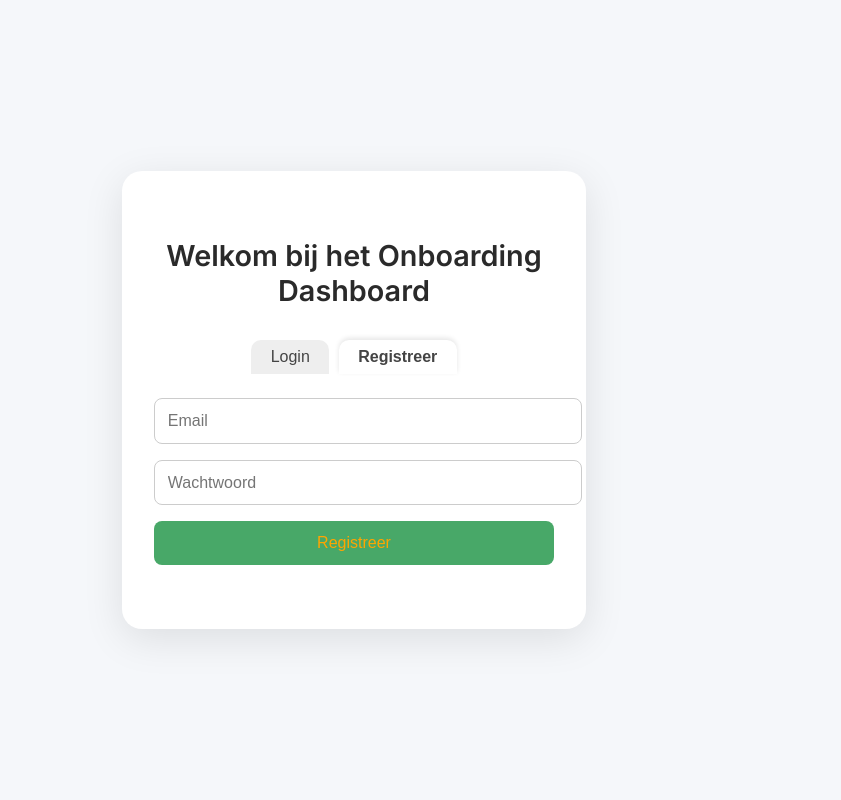
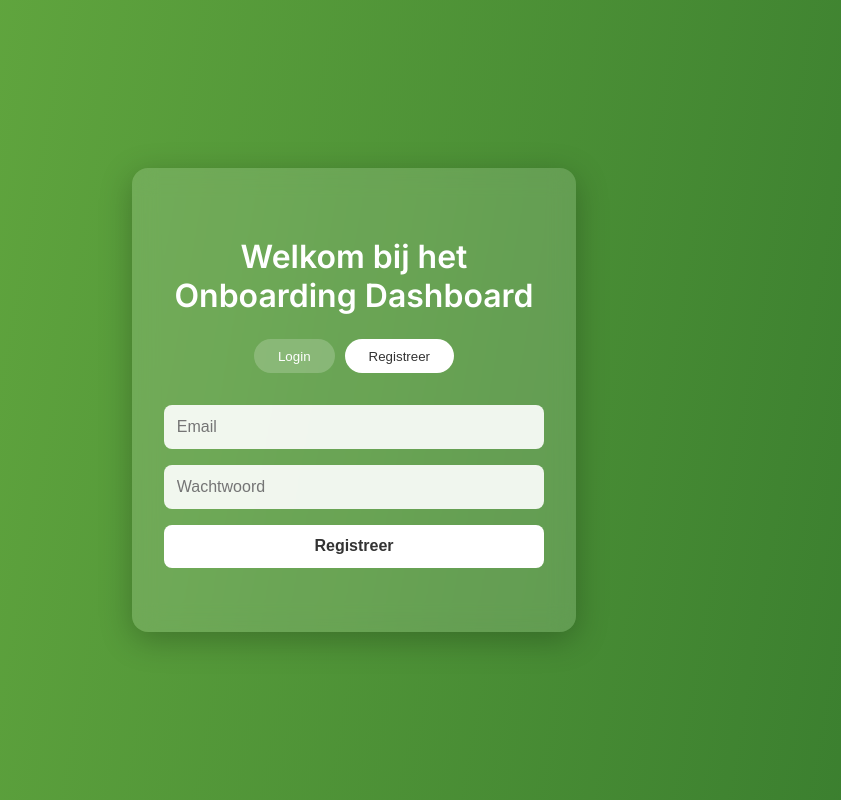
Before and after one commit to farahrahou7/onboarding-dashboard-final, a website: page OD/public/login.html in a window 1280 px wide. Both pictures are taken after a click on the button "Registreer". Shown: the whole page, without its empty margins (286-1127 px from the left). Drawn offline with Linux system fonts and the light colour scheme.

Commit message:
changes layout van de login

```diff
--- a/OD/public/css/login.css
+++ b/OD/public/css/login.css
@@ -1,54 +1,62 @@
+/* Achtergrond met gradient en animatie */
 body {
   margin: 0;
+  padding: 0;
   font-family: 'Inter', sans-serif;
-  background: #f5f7fa;
+  min-height: 100vh;
   display: flex;
   align-items: center;
   justify-content: center;
-  min-height: 100vh;
+  background: linear-gradient(100deg, #6aaf42 0%, #367a2d 100%);
+  overflow: hidden;
 }
 
+/* Glazen container */
 .login-container {
-  background: white;
+  background: rgba(255, 255, 255, 0.15);
+  box-shadow: 0 8px 32px rgba(0, 0, 0, 0.25);
+  backdrop-filter: blur(12px);
+  -webkit-backdrop-filter: blur(12px);
+  border-radius: 16px;
   padding: 3rem 2rem;
-  border-radius: 20px;
-  box-shadow: 0 10px 40px rgba(0, 0, 0, 0.1);
   width: 100%;
-  max-width: 400px;
+  max-width: 380px;
   text-align: center;
+  color: #fff;
+  animation: fadeIn 0.6s ease-in-out;
 }
 
+/* Titel */
 .login-container h1 {
-  margin-bottom: 2rem;
-  font-size: 1.8rem;
-  color: #2a2a2a;
+  font-size: 2rem;
+  margin-bottom: 1.5rem;
 }
 
+/* Tabs */
 .form-toggle {
   display: flex;
   justify-content: center;
-  margin-bottom: 1.5rem;
+  gap: 10px;
+  margin-bottom: 2rem;
 }
 
 .form-toggle button {
-  padding: 0.5rem 1.2rem;
-  font-size: 1rem;
+  background: rgba(255, 255, 255, 0.2);
   border: none;
-  background: #eee;
-  color: #444;
+  padding: 0.6rem 1.5rem;
+  border-radius: 25px;
+  color: #fff;
   cursor: pointer;
-  border-radius: 10px 10px 0 0;
-  margin: 0 5px;
-  transition: background 0.2s ease;
+  transition: background 0.3s ease;
 }
 
-.form-toggle button.active {
+.form-toggle button.active,
+.form-toggle button:hover {
   background: #fff;
-  font-weight: bold;
-  box-shadow: 0 -2px 5px rgba(0, 0, 0, 0.1);
+  color: #333;
 }
 
-
+/* Forms */
 .auth-form {
   display: flex;
   flex-direction: column;
@@ -58,32 +66,48 @@ body {
 .auth-form input {
   padding: 0.8rem;
   font-size: 1rem;
-  border: 1px solid #ccc;
+  border: none;
   border-radius: 8px;
-  width: 100%;
+  outline: none;
+  background: rgba(255, 255, 255, 0.9);
+  color: #333;
 }
 
 .auth-form button {
   padding: 0.8rem;
   font-size: 1rem;
-  background: #48a868;
-  color: orange;
+  background: #fff;
+  color: #333;
   border: none;
   border-radius: 8px;
   cursor: pointer;
-  transition: background 0.2s ease;
+  font-weight: 600;
+  transition: background 0.3s ease, transform 0.2s ease;
 }
 
 .auth-form button:hover {
-  background: #2e7d32;
+  background: #f0f0f0;
+  transform: translateY(-1px);
 }
 
 #message {
   margin-top: 1rem;
-  color: black;
-  font-size: 0.95rem;
+  color: #fff;
+  font-size: 0.9rem;
 }
 
 .hidden {
   display: none;
 }
+
+/* Fade-in animatie */
+@keyframes fadeIn {
+  from {
+    opacity: 0;
+    transform: scale(0.95);
+  }
+  to {
+    opacity: 1;
+    transform: scale(1);
+  }
+}
--- a/OD/public/css/styles.css
+++ b/OD/public/css/styles.css
@@ -151,6 +151,12 @@ button:hover {
   border: 1px solid #c3e6cd;
   margin: 3px 0;
 }
+.activity-options button:nth-last-child(-n+2) {
+  background: #f4eee9;
+  color: rgb(223, 223, 44);
+  border: 1px solid #c3e6cd;
+  margin: 3px 0;
+}
 
 .activity-options button {
   background: #f4eee9;
```
Also changed, not shown: OD/public/js/script.js (+5 -3 lines).
